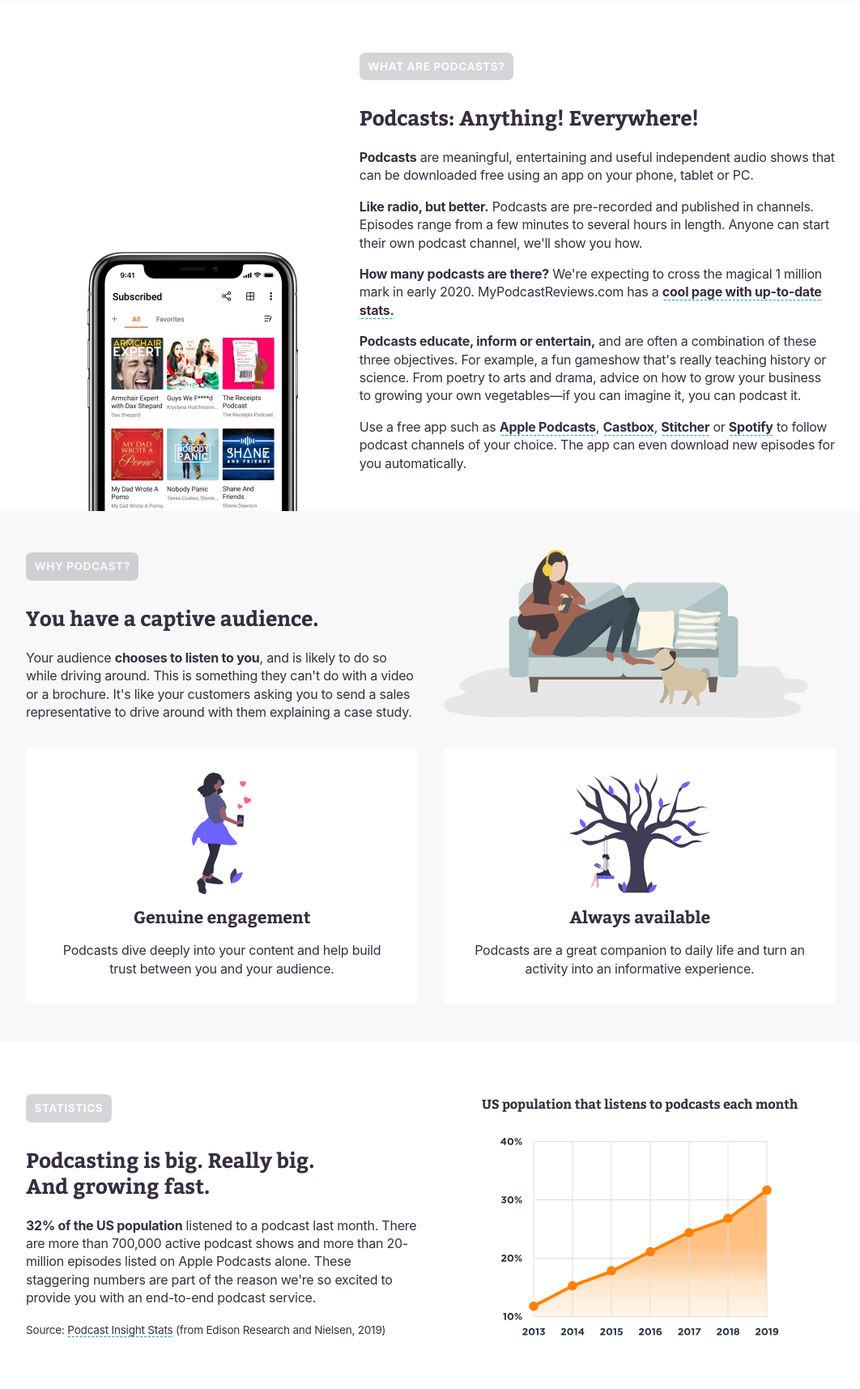
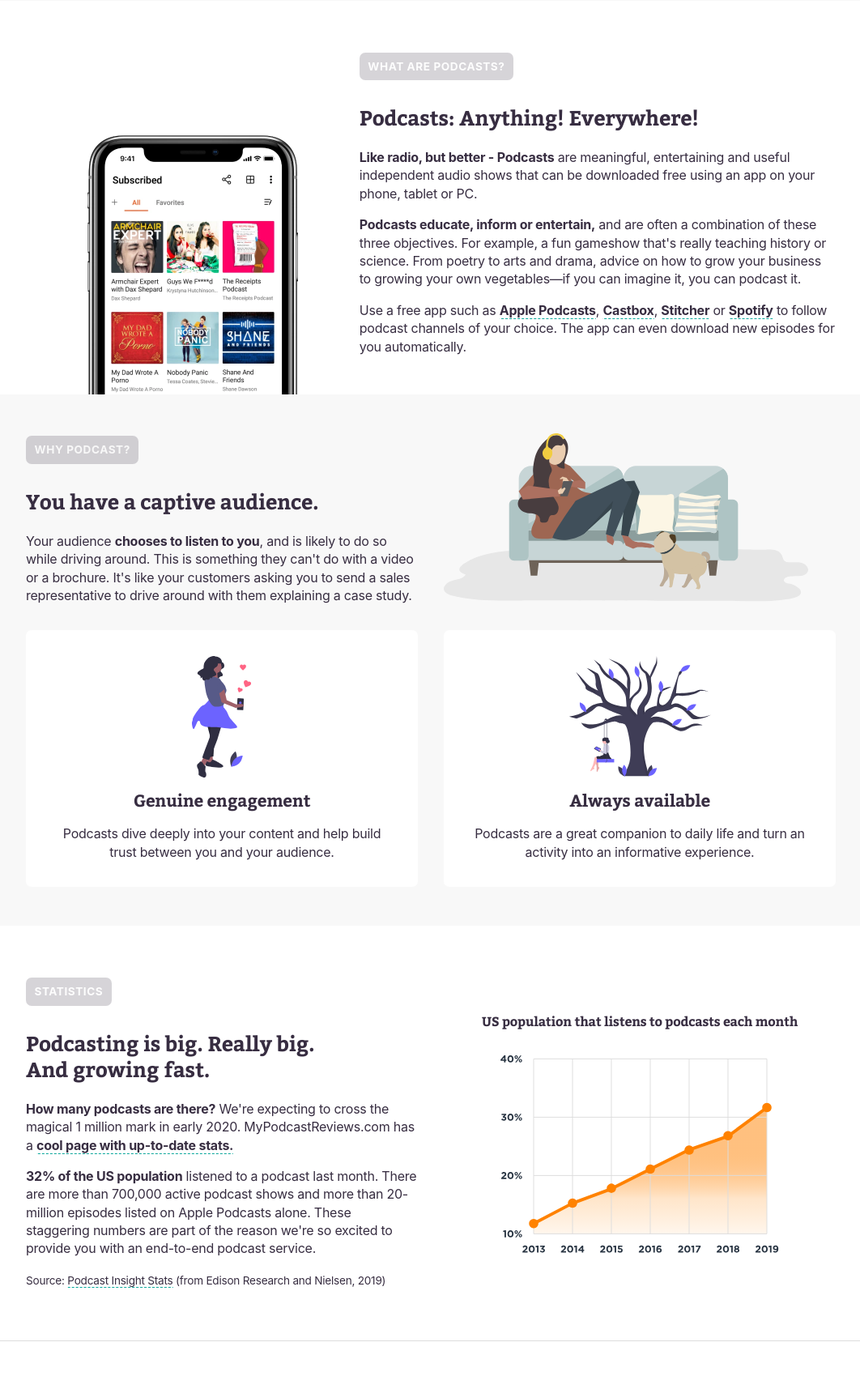
Before and after one commit to luniawebsites/solidgold, a PHP site: page / in a window 1280 px wide. Shown: the part 1373-3088 px from the top of the page at 81% size, without its empty margins (108-1170 px from the left). Run offline with PHP 8.4, Linux system fonts and the light colour scheme.

Commit message:
Update index.php

```diff
--- a/index.php
+++ b/index.php
@@ -413,11 +413,9 @@ MAIN
 
 				<h2 id="section_whatarepodcasts_h2_podcastsanythingeverywhere">Podcasts: <span class="no-break">Anything! Everywhere!</span></h2>
 
-				<p><strong>Podcasts</strong> are meaningful, entertaining and useful independent audio shows that can be downloaded free using an app on your phone, tablet or PC.</p>
+				<p><strong>Like radio, but better - Podcasts</strong> are meaningful, entertaining and useful independent audio shows that can be downloaded free using an app on your phone, tablet or PC.</p>
 
-				<p><strong>Like radio, but better.</strong> Podcasts are pre-recorded and published in channels. Episodes range from a few minutes to several hours in length. Anyone can start their own podcast channel, we'll show you how.</p>
-
-				<p><strong>How many podcasts are there?</strong> We're expecting to cross the magical 1 million mark in early 2020. MyPodcastReviews.com has a <a href="https://mypodcastreviews.com/podcast-industry-statistics/?utm_source=Solid%20Gold%20Podcast%20Studios" target="_blank" rel="noopener" id="section_whatarepodcasts_a_howmanypodcasts" aria-labelledby="section_whatarepodcasts_a_howmanypodcasts">cool page with up-to-date stats.</a></p>
+				<!-- <p><strong>Like radio, but better.</strong> Podcasts are pre-recorded and published in channels. Episodes range from a few minutes to several hours in length. Anyone can start their own podcast channel, we'll show you how.</p> -->
 
 				<p><strong>Podcasts educate, inform or entertain,</strong> and are often a combination of these three objectives. For example, a fun gameshow that's really teaching history or science. From poetry to arts and drama, advice on how to grow your business to growing your own vegetables—if you can imagine it, you can podcast it.</p>
 
@@ -578,6 +576,8 @@ MAIN
 				-->
 
 				<h2 id="section_statistics_h2_podcastingisbig">Podcasting is big. <span class="no-break">Really big.</span> <span class="no-break">And growing fast.</span></h2>
+
+				<p><strong>How many podcasts are there?</strong> We're expecting to cross the magical 1 million mark in early 2020. MyPodcastReviews.com has a <a href="https://mypodcastreviews.com/podcast-industry-statistics/?utm_source=Solid%20Gold%20Podcast%20Studios" target="_blank" rel="noopener" id="section_statistics_a_howmanypodcasts" aria-labelledby="section_statistics_a_howmanypodcasts">cool page with up-to-date stats.</a></p>
 
 				<p class="text-l-mob"><strong>32% of the US population</strong> listened to a podcast last month. There are more than 700,000 active podcast shows and more than 20-million episodes listed on Apple Podcasts alone. These staggering numbers are part of the reason we're so excited to provide you with an end-to-end podcast service.</p>
 
```
